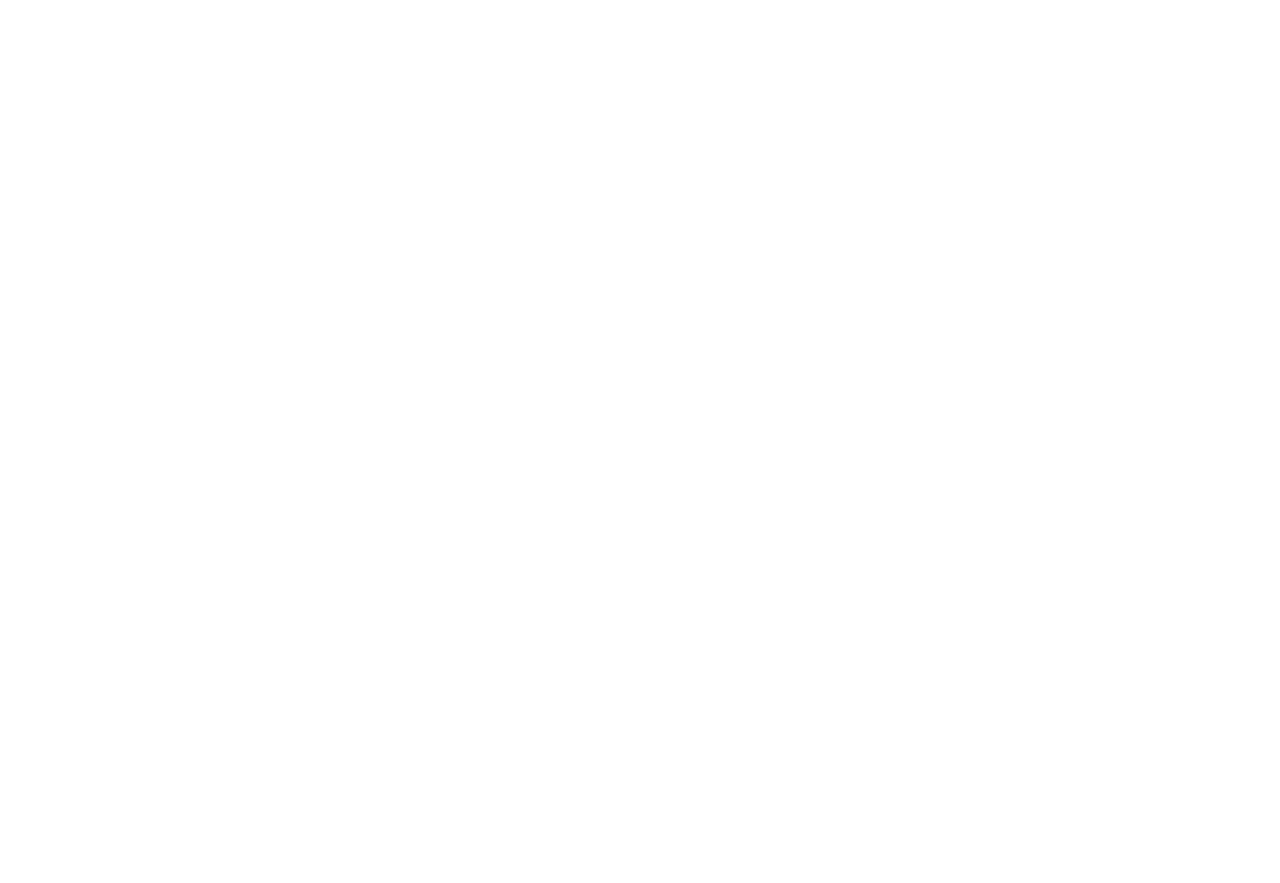
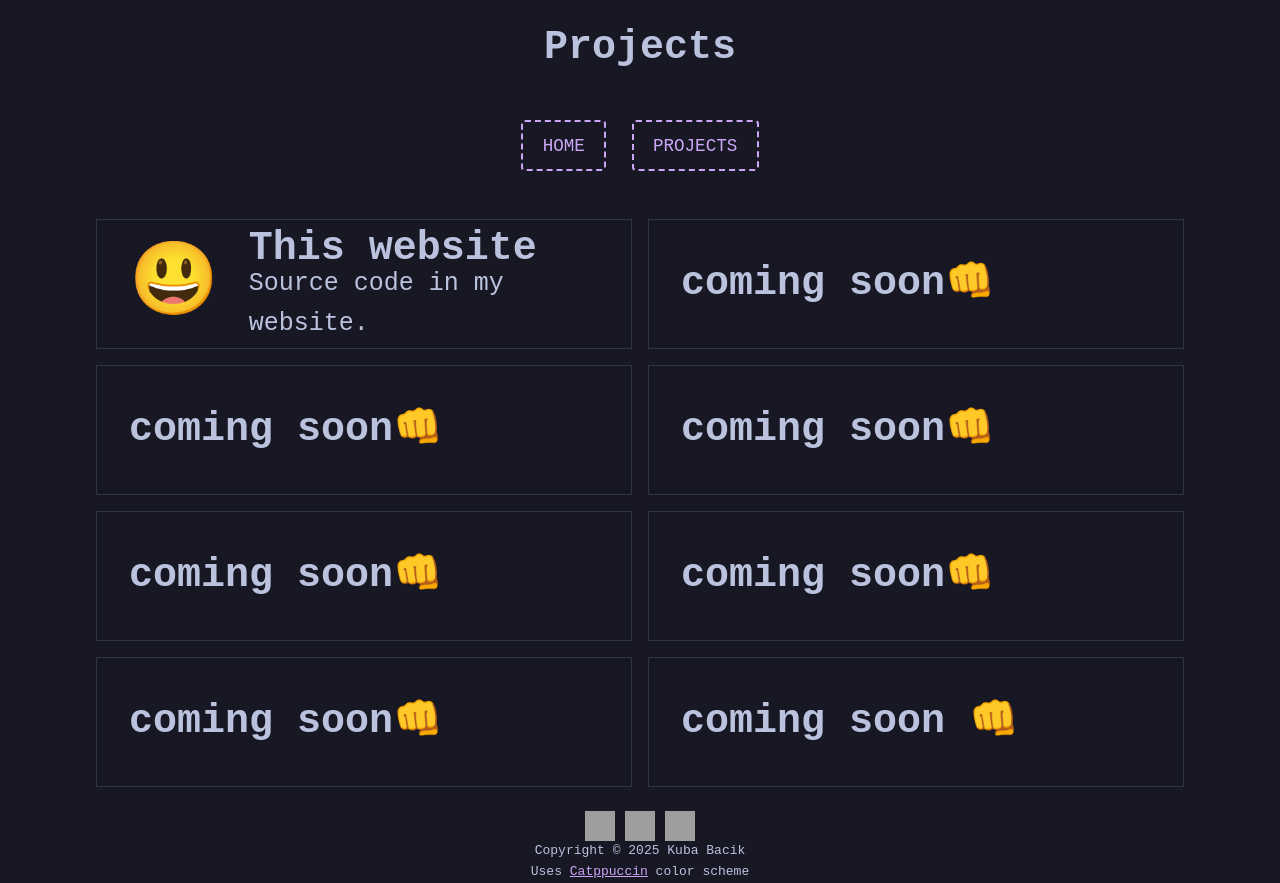
Before and after one commit to kubabacik/kubabacik.github.io, a plain HTML site: page src/pages/project.html in a window 1280 px wide. Before the commit the page ends 800 px from the top, so only its background shows below. Drawn offline with Linux system fonts and the light colour scheme; grey boxes are pictures that could not be loaded.

Commit message:
added projects

```diff
--- a/src/pages/project.html
+++ b/src/pages/project.html
@@ -0,0 +1,43 @@
+<!DOCTYPE html>
+<html lang="en">
+<head>
+    <meta charset="UTF-8">
+    <meta name="viewport" content="width=device-width, initial-scale=1.0">
+    <title>Projects</title>
+    <link rel="stylesheet" href="../styles/styl.css">
+    <link rel="stylesheet" href="../styles/project.css">
+</head>
+<body>
+    <header>
+        <h1>Projects</h1>
+        <a href="index.html" class="btn">HOME</a>
+        <a href="project.html" class="btn">PROJECTS</a>
+    </header>
+    <div class="projects">
+        <div class="project-box">
+            <span class="emoij">😃</span>
+            <div class="info">
+                <h1>This website</h1>
+                <p>Source code in my website.</p>
+            </div>
+        </div>
+        <div class="project-box"><h1>coming soon👊</h1></div>
+        <div class="project-box"><h1>coming soon👊</h1></div>
+        <div class="project-box"><h1>coming soon👊</h1></div>
+        <div class="project-box"><h1>coming soon👊</h1></div>
+        <div class="project-box"><h1>coming soon👊</h1></div>
+        <div class="project-box"><h1>coming soon👊</h1></div>
+        <div class="project-box"><h1>coming soon 👊</h1></div>
+    </div>
+
+    <div class="socials">
+        <a href="https://github.com/kubabacik" target="_blank"><img src="https://cdn.simpleicons.org/github/9399b2" alt="GitHub" width="30" height="30"></a>
+        <a href="https://discord.com/users/730397956485939201" target="_blank"><img src="https://cdn.simpleicons.org/discord/9399b2" alt="Discord" width="30" height="30"></a>
+        <a href="https://wakatime.com/@b349a496-ab29-406a-a2f0-b749fdabcedb" target="_blank"><img src="https://cdn.simpleicons.org/wakatime/9399b2" alt="WakaTime" width="30" height="30"></a>
+    </div>
+    <footer>
+        <p>Copyright &copy; 2025 Kuba Bacik</p>
+        <p>Uses <a href="https://catppuccin.com" target="_blank"> Catppuccin</a> color scheme</p>
+    </footer>
+</body>
+</html>
--- /dev/null
+++ b/src/styles/project.css
@@ -0,0 +1,60 @@
+*{
+    --fg: #bac2de;
+    --fg-lighter: #9399b2;
+
+    --bg: #181825;
+    --bg-lighter: #1e1e2e;
+
+    --card: #313244;
+    --special: var(--purple);
+
+    --blue: #89b4fa;
+    --green: #a6e3a1;
+    --yellow: #f9e2af;
+    --purple: #cba6f7;
+    --red: #f38ba8;
+}
+
+
+.project-box {
+    background-color: var(--bg);
+    padding: 2rem;
+    border: 1px solid #313244;
+    display: flex;
+    height: 130px;
+    justify-content: flex-start;
+    align-items: center;
+    .info {
+        margin-left: 30px;
+        display: flex;
+        flex-direction: column;
+        margin-bottom: 8px;
+    }
+
+    h1 {
+        font-size: 40px;
+    }
+
+    p {
+        font-size: 25px;
+        margin-top: -17px;
+    }
+}
+
+
+.projects {
+    display: grid;
+    grid-template-columns: 1fr;
+    grid-gap: 16px;
+    width: 85%;
+    margin: 1.5rem  auto 0rem auto;
+    @media (min-width: 1024px) {
+        grid-template-columns: 1fr 1fr;
+
+    }
+}
+
+.emoij {
+    font-size: 4.5rem;
+    margin: 0;
+}
--- a/src/styles/styl.css
+++ b/src/styles/styl.css
@@ -1,13 +1,10 @@
-*{
+* {
     --fg: #bac2de;
     --fg-lighter: #9399b2;
-
     --bg: #181825;
     --bg-lighter: #1e1e2e;
-
     --card: #313244;
     --special: var(--purple);
-
     --blue: #89b4fa;
     --green: #a6e3a1;
     --yellow: #f9e2af;
@@ -21,10 +18,9 @@
     box-sizing: border-box;
 }
 
-
 body {
     font-family: 'Fira Code', monospace;
-    background-color: var(--bg-lighter);
+    background-color: var(--bg);
     color: var(--fg);
     line-height: 1.6;
 }
@@ -32,15 +28,14 @@ body {
 header {
     background-color: var(--bg);
     color: var(--fg);
-    padding: 3rem;
+    padding: 1rem;
     text-align: center;
 }
 
 header h1 {
     font-size: 2.5rem;
-    margin-bottom: 1rem;
+    margin-bottom: 2rem;
 }
-
 
 header p {
     font-size: 1.2rem;
@@ -50,18 +45,43 @@ header p {
 .btn {
     display: inline-block;
     background-color: transparent;
-    border: var(--fg) 2px dashed;
+    border: 2px dashed var(--purple);
     color: var(--purple);
-    transition: 0.5s;
-    padding: 0.5rem;
+    transition: all 0.4s ease;
+    padding: 0.6rem 1.2rem;
     text-decoration: none;
-    margin: 0.25rem;
-    font-size: 1.2rem;;
+    margin: 0.5rem;
+    font-size: 1.1rem;
+    border-radius: 4px;
 }
 
 .btn:hover {
-    background-color: var(--bg-lighter);
+    background-color: rgba(203, 166, 247, 0.1);
+    border-style: solid;
+    transform: translateY(-2px);
 }
+
+/* .about, .skills, .stats, .contact {
+    position: relative;
+    padding-left: 1.5rem;
+}
+
+.about::before, .skills::before,
+.stats::before, .contact::before {
+    content: '';
+    position: absolute;
+    left: 0;
+    top: 0;
+    height: 100%;
+    width: 3px;
+    background: linear-gradient(
+        to bottom,
+        transparent,
+        var(--purple),
+        transparent
+    );
+    box-shadow: 0 0 8px var(--purple);
+} */
 
 .about {
     width: 70%;
@@ -80,18 +100,20 @@ header p {
     font-size: large;
     margin: auto;
     padding: 0 3rem 3rem 3rem;
-    ul {
+}
+
+.skills ul {
     list-style-type: none;
-        li {
+}
+
+.skills li {
     display: flex;
     align-items: center;
     margin-bottom: 10px;
-            img {
-                margin-right: 1rem;
-            }
-        }
 }
 
+.skills img {
+    margin-right: 1rem;
 }
 
 .contact {
@@ -100,12 +122,12 @@ header p {
     font-size: large;
     margin: auto;
     padding: 0 3rem 0 3rem;
-
 }
 
 .contact li {
     list-style-type: none;
 }
+
 .contact a {
     text-decoration: none;
     color: var(--purple);
@@ -118,9 +140,11 @@ header p {
     margin: auto;
     padding: 0 3rem 3rem 3rem;
 }
+
 .stats li {
     list-style-type: none;
 }
+
 .stats a {
     text-decoration: none;
     color: var(--purple);
@@ -133,7 +157,6 @@ header p {
     margin-top: 1.5rem;
 }
 
-
 .socials a {
     margin: 0 5px;
     display: flex;
@@ -141,18 +164,17 @@ header p {
     align-items: center;
 }
 
-
 footer {
     color: var(--fg);
     text-align: center;
     width: 100%;
     font-size: small;
+}
 
-    a {
-        color: var(--purple);
-
-        &:hover {
+footer a {
     color: var(--purple);
 }
+
+footer a:hover {
+    color: var(--purple);
 }
-}
```
Also changed, not shown: src/pages/index.html (+4 -3 lines). Lines whose indentation alone changed are shown as unchanged.
